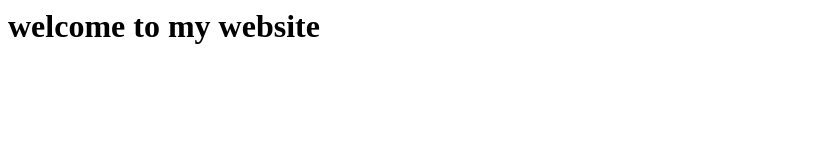
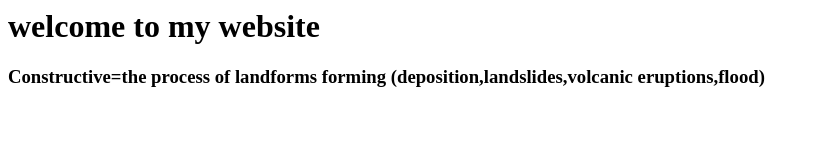
Before and after one commit to 4crhall/the-German-website, a plain HTML site: page index.html in a window 1280 px wide. Shown: the whole page, without its empty margins (0-819 px from the left). Drawn offline with Linux system fonts and the light colour scheme.

Commit message:
Update index.html

```diff
--- a/index.html
+++ b/index.html
@@ -1,2 +1,3 @@
 <link Href="style.css" rel="stylesheet">
 <h1>welcome to my website
+<h3>Constructive=the process of landforms forming (deposition,landslides,volcanic eruptions,flood)
```
